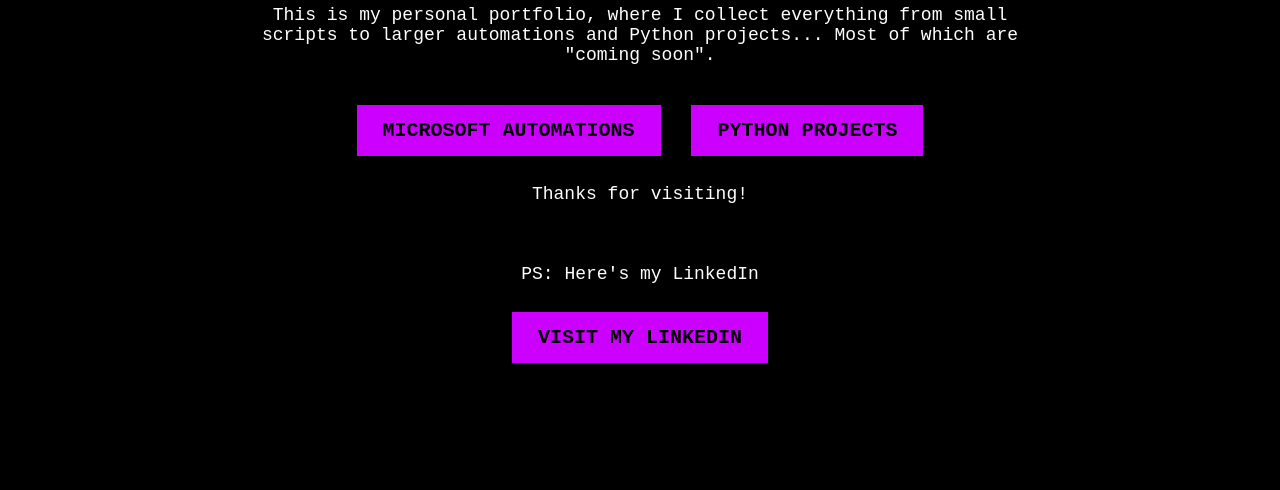
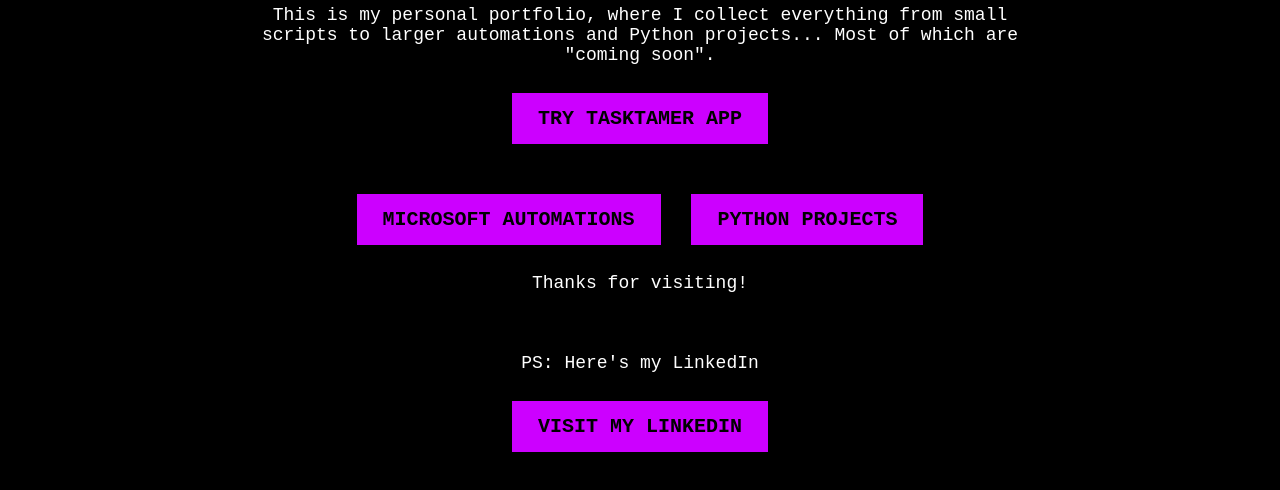
Before and after one commit to philipKock/mit-website, a plain HTML site: page index.html in a window 1280 px wide. Shown: the part 256-746 px from the top of the page. Drawn offline with Linux system fonts and the light colour scheme.

Commit message:
Update index.html
Added button for Tasktamer app

```diff
--- a/index.html
+++ b/index.html
@@ -19,6 +19,8 @@
         <h1>Welcome to Philip Kock</h1>
         <p>This is my personal portfolio, where I collect everything from small scripts to larger automations and Python projects... Most of which are "coming soon".</p>
 
+        <a href="https://task-tamer-matrix-master.lovable.app/" class="button" target="_blank">Try TaskTamer App</a>
+
         <div class="button-group">
             <a href="microsoft.html" class="button">Microsoft Automations</a>
             <a href="python.html" class="button">Python Projects</a>
```
